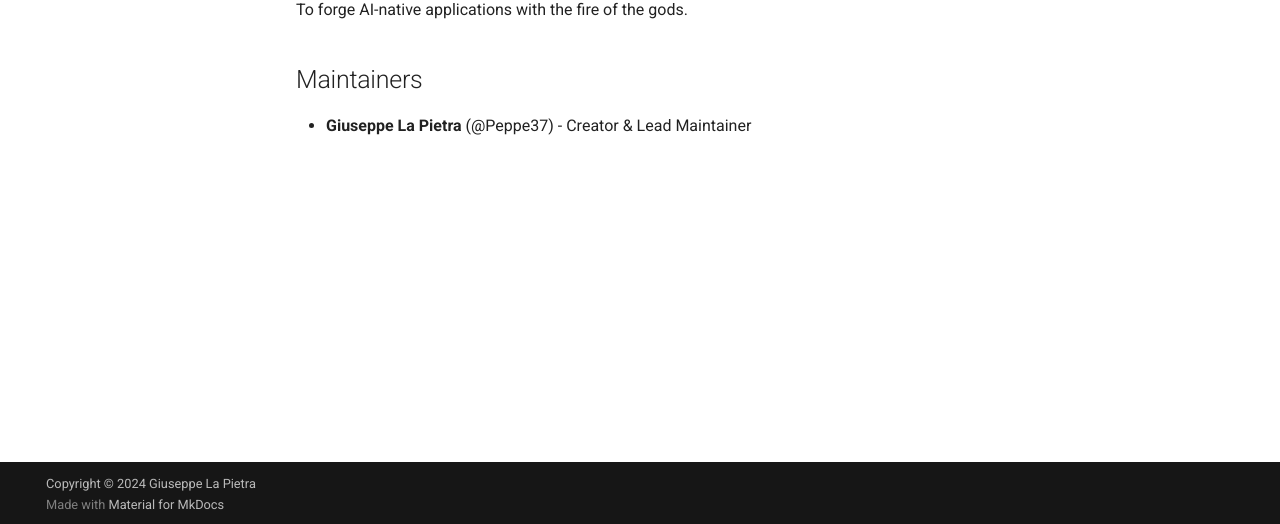
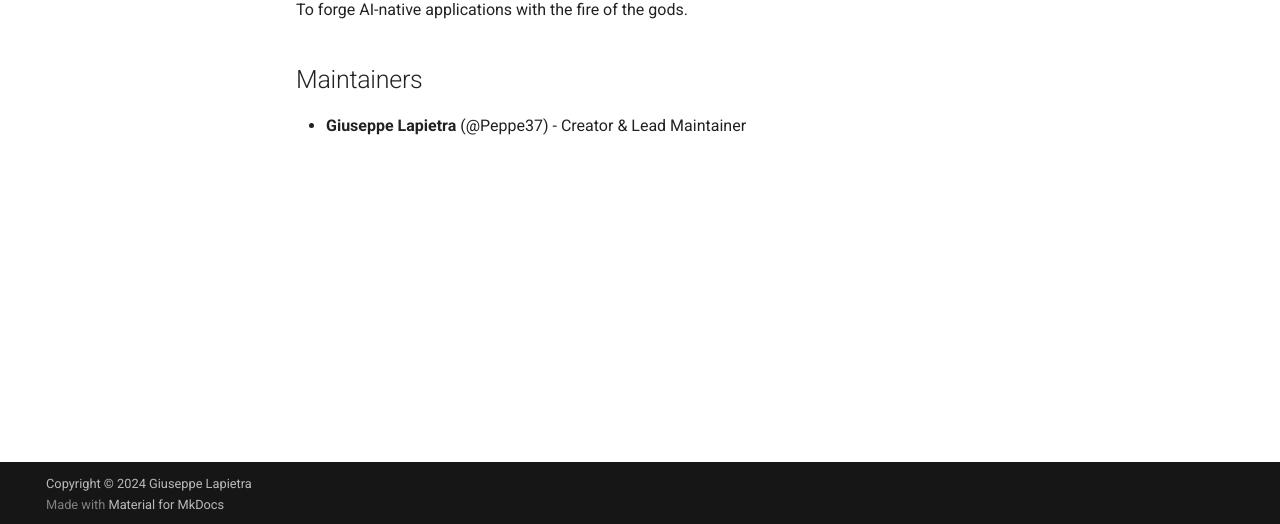
Before and after one commit to Peppe37/p8s, an MkDocs documentation site: the page built from docs/about.md, in a window 1280 px wide. Shown: the part 373-897 px from the top of the page. Built offline with MkDocs 1.6.1 and Material for MkDocs 9.7.7, drawn with Linux system fonts in a browser that asks for light colours; comment, search, counter and statistics services are not loaded.

Commit message:
fix: author surname

```diff
--- a/docs/about.md
+++ b/docs/about.md
@@ -8,4 +8,4 @@ To forge AI-native applications with the fire of the gods.
 
 ## Maintainers
 
-- **Giuseppe La Pietra** (@Peppe37) - Creator & Lead Maintainer
+- **Giuseppe Lapietra** (@Peppe37) - Creator & Lead Maintainer
--- a/mkdocs.yml
+++ b/mkdocs.yml
@@ -66,4 +66,4 @@ markdown_extensions:
   - pymdownx.snippets
   - attr_list
 
-copyright: Copyright &copy; 2024 Giuseppe La Pietra
+copyright: Copyright &copy; 2024 Giuseppe Lapietra
--- a/pyproject.toml
+++ b/pyproject.toml
@@ -10,7 +10,7 @@ readme = "README.md"
 license = "MIT"
 requires-python = ">=3.10"
 authors = [
-    { name = "Giuseppe La Pietra" }
+    { name = "Giuseppe Lapietra" }
 ]
 keywords = [
     "framework",
--- a/src/p8s/__init__.py
+++ b/src/p8s/__init__.py
@@ -7,7 +7,7 @@ AI/LLM integration and a native React frontend.
 """
 
 __version__ = "0.2.0"
-__author__ = "Giuseppe La Pietra"
+__author__ = "Giuseppe Lapietra"
 
 # Core exports
 # Auth exports
```
